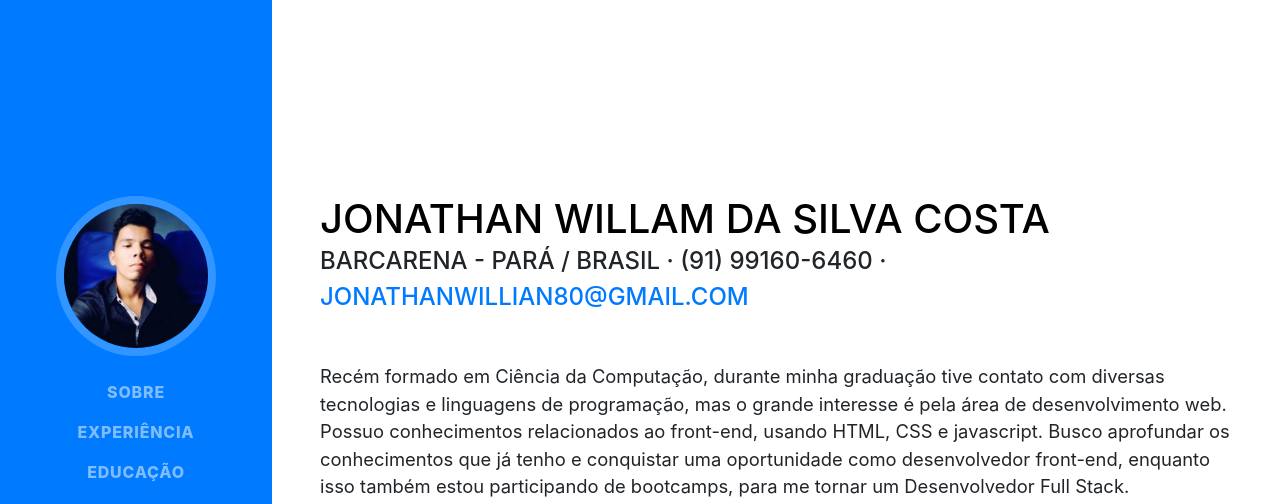
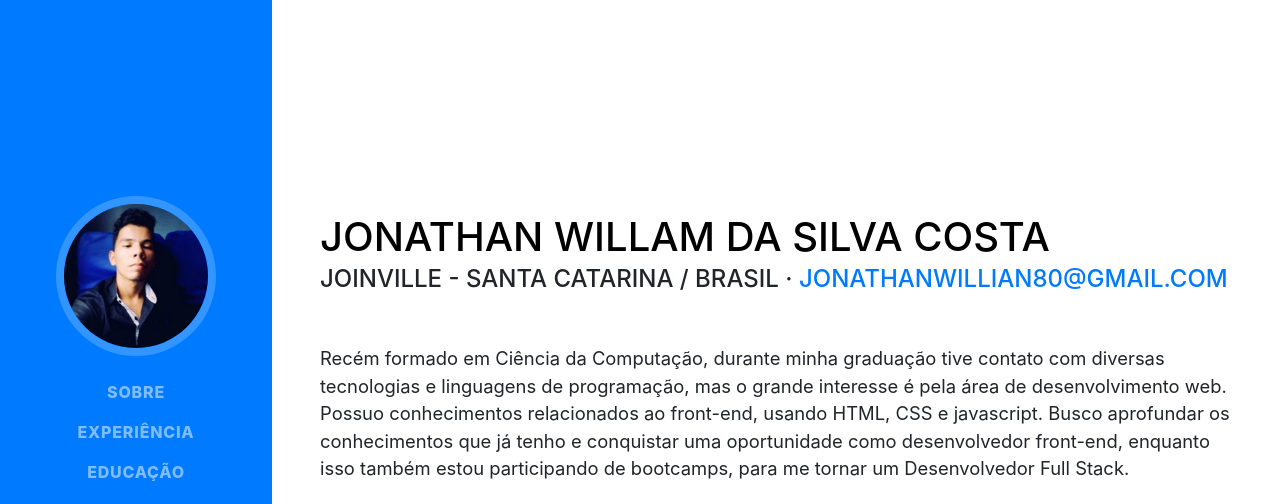
Before and after one commit to JWCosta/jwcosta.github.io, a website with bundled scripts: page index.html in a window 1280 px wide. Shown: the top 504 px of the page. Built offline with nearby package versions, Linux system fonts and the light colour scheme; a web font is replaced by a local one.

Commit message:
Update index.html
Update index.html with new informations

```diff
--- a/index.html
+++ b/index.html
@@ -67,7 +67,7 @@
         <h1 class="mb-0">
           Jonathan Willam da Silva Costa
         </h1>
-        <div class="subheading mb-5">Barcarena - Pará / Brasil · (91) 99160-6460 ·
+        <div class="subheading mb-5">Joinville - Santa Catarina / Brasil ·
           <a href="mailto:jonathanwillian80@gmail.com">jonathanwillian80@gmail.com</a>
         </div>
         <p class="lead mb-5">
```
